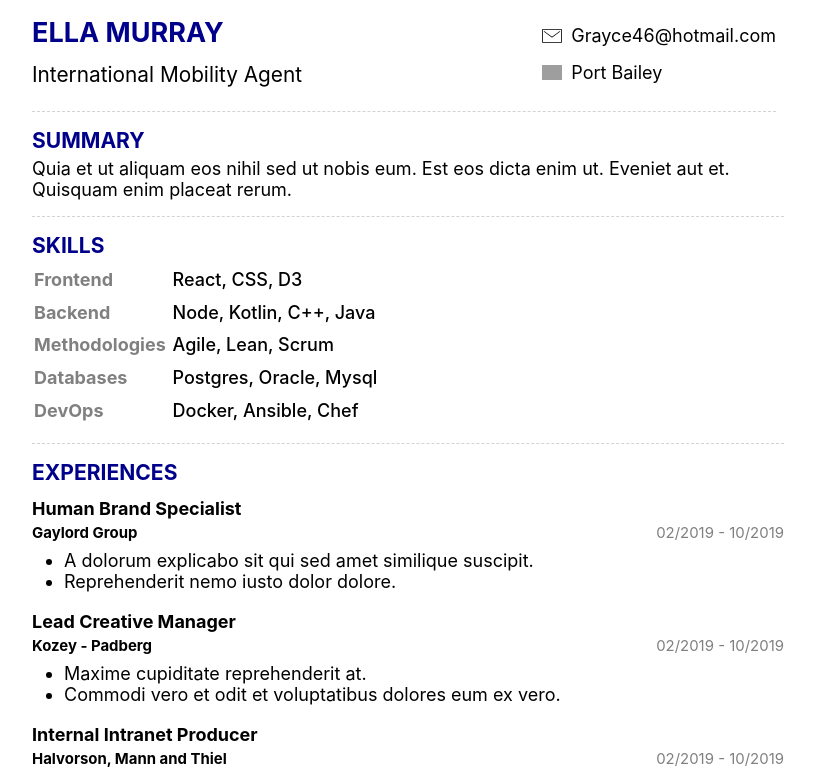
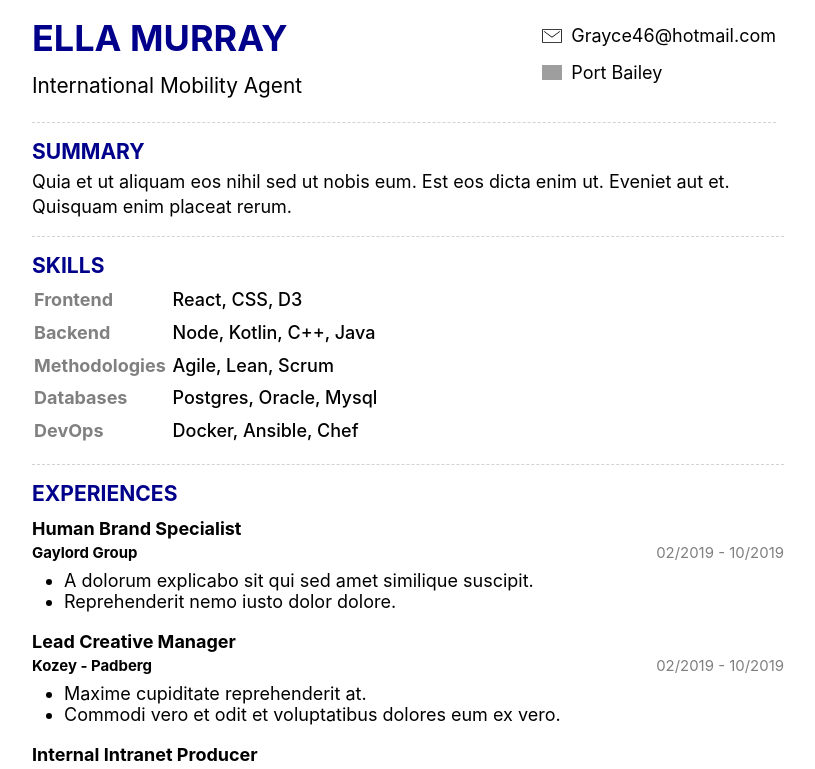
Before and after one commit to FredericHeem/cvtemplate, a React (Create React App) app: page / in a window 1280 px wide. Shown: the top 769 px of the page, without its empty margins (224-1039 px from the left). Built offline with nearby package versions, Linux system fonts and the light colour scheme; grey boxes are pictures that could not be loaded.

Commit message:
bigger h1, p line-height

```diff
--- a/src/App.js
+++ b/src/App.js
@@ -362,6 +362,13 @@
         ul {
           padding: 0.2rem 2rem;
         }
+
+        h1 {
+          font-size: 2em;
+        }
+        p {
+          line-height: 1.6rem;
+        }
       `}
     >
       <BasicInfo info={content.basicInfo} />
```
